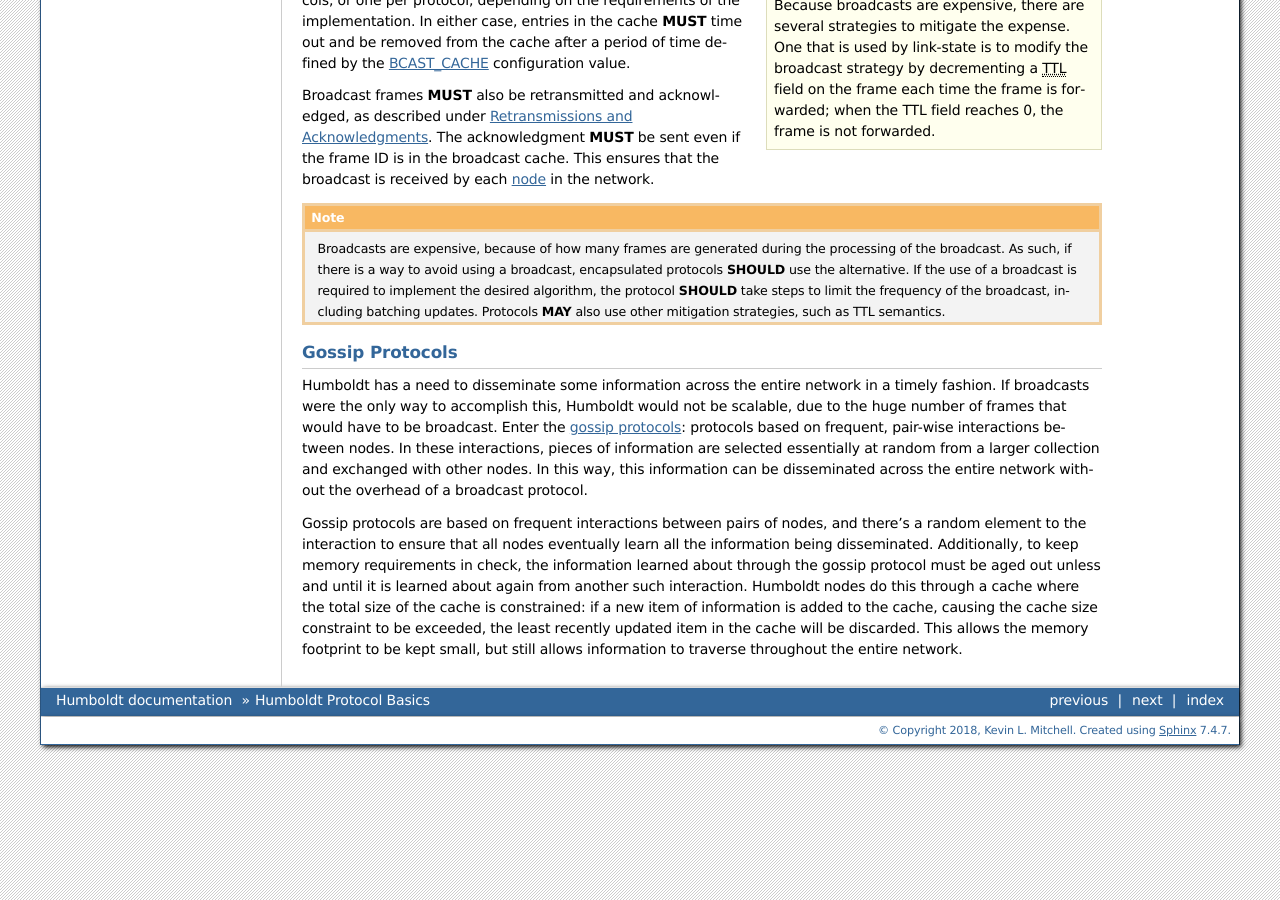
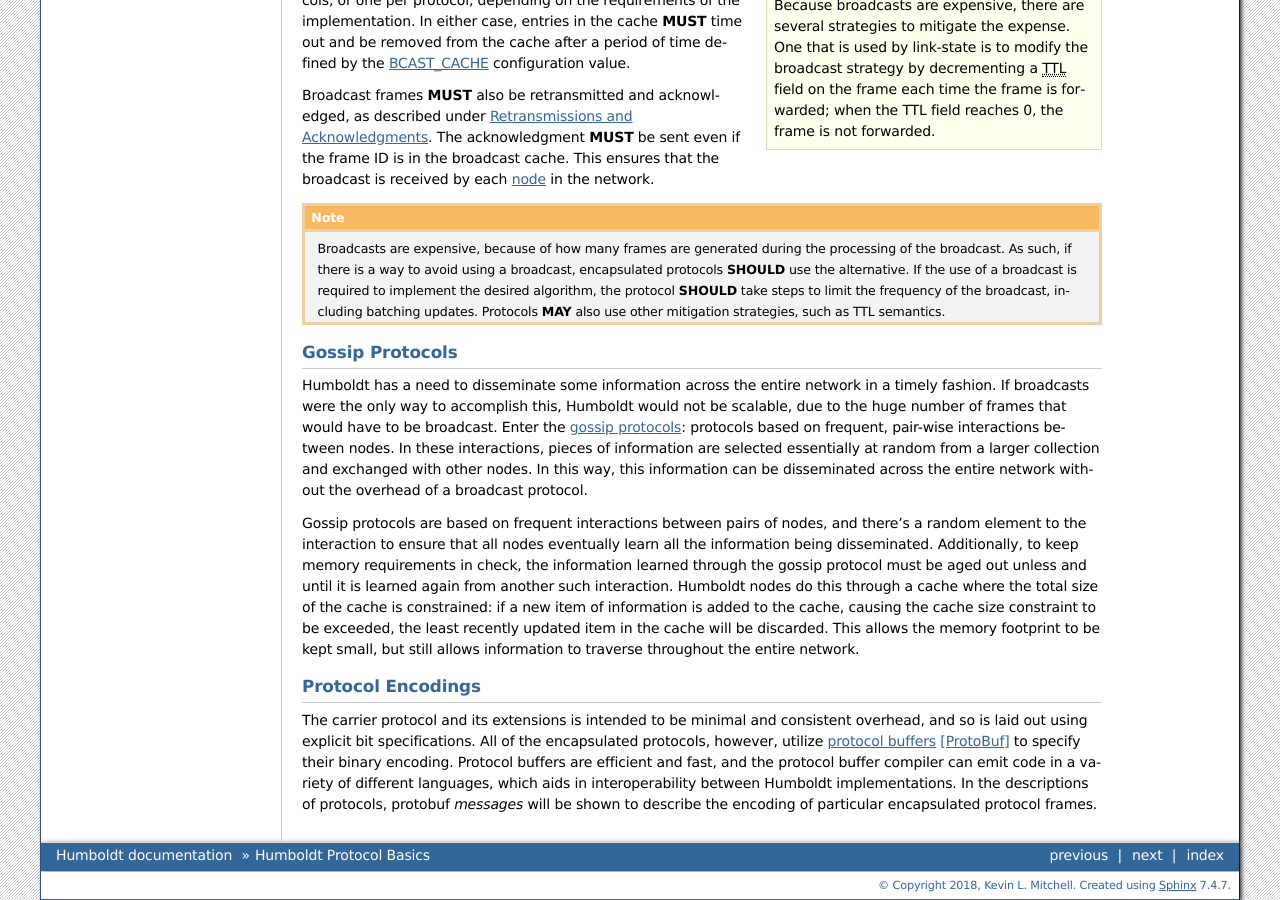
Before and after one commit to hydralang/humboldt-doc, a Sphinx documentation site: the page built from source/basics.rst, in a window 1280 px wide and 900 px high, scrolled down 2685 px. Built offline with Sphinx 7.4.7, drawn with Linux system fonts in a browser that asks for light colours.

Commit message:
Add encoding information
This adds a subsection on protocol encoding.

```diff
--- a/source/basics.rst
+++ b/source/basics.rst
@@ -262,11 +262,26 @@
 nodes, and there's a random element to the interaction to ensure that
 all nodes eventually learn all the information being disseminated.
 Additionally, to keep memory requirements in check, the information
-learned about through the gossip protocol must be aged out unless and
-until it is learned about again from another such interaction.
-Humboldt nodes do this through a cache where the total size of the
-cache is constrained: if a new item of information is added to the
-cache, causing the cache size constraint to be exceeded, the least
-recently updated item in the cache will be discarded.  This allows the
-memory footprint to be kept small, but still allows information to
-traverse throughout the entire network.
+learned through the gossip protocol must be aged out unless and until
+it is learned again from another such interaction.  Humboldt nodes do
+this through a cache where the total size of the cache is constrained:
+if a new item of information is added to the cache, causing the cache
+size constraint to be exceeded, the least recently updated item in the
+cache will be discarded.  This allows the memory footprint to be kept
+small, but still allows information to traverse throughout the entire
+network.
+
+.. index:: ! encoding
+
+Protocol Encodings
+------------------
+
+The carrier protocol and its extensions is intended to be minimal and
+consistent overhead, and so is laid out using explicit bit
+specifications.  All of the encapsulated protocols, however, utilize
+:term:`protocol buffers` [ProtoBuf]_ to specify their binary
+encoding.  Protocol buffers are efficient and fast, and the protocol
+buffer compiler can emit code in a variety of different languages,
+which aids in interoperability between Humboldt implementations.  In
+the descriptions of protocols, protobuf *messages* will be shown to
+describe the encoding of particular encapsulated protocol frames.
--- a/source/bibliography.rst
+++ b/source/bibliography.rst
@@ -3,3 +3,4 @@
 ============
 
 .. [Jacobson1988A2] http://ee.lbl.gov/papers/congavoid.pdf Appendix A.2
+.. [ProtoBuf] https://developers.google.com/protocol-buffers/
```
Also changed, not shown: source/glossary.rst (+7 -0 lines).
